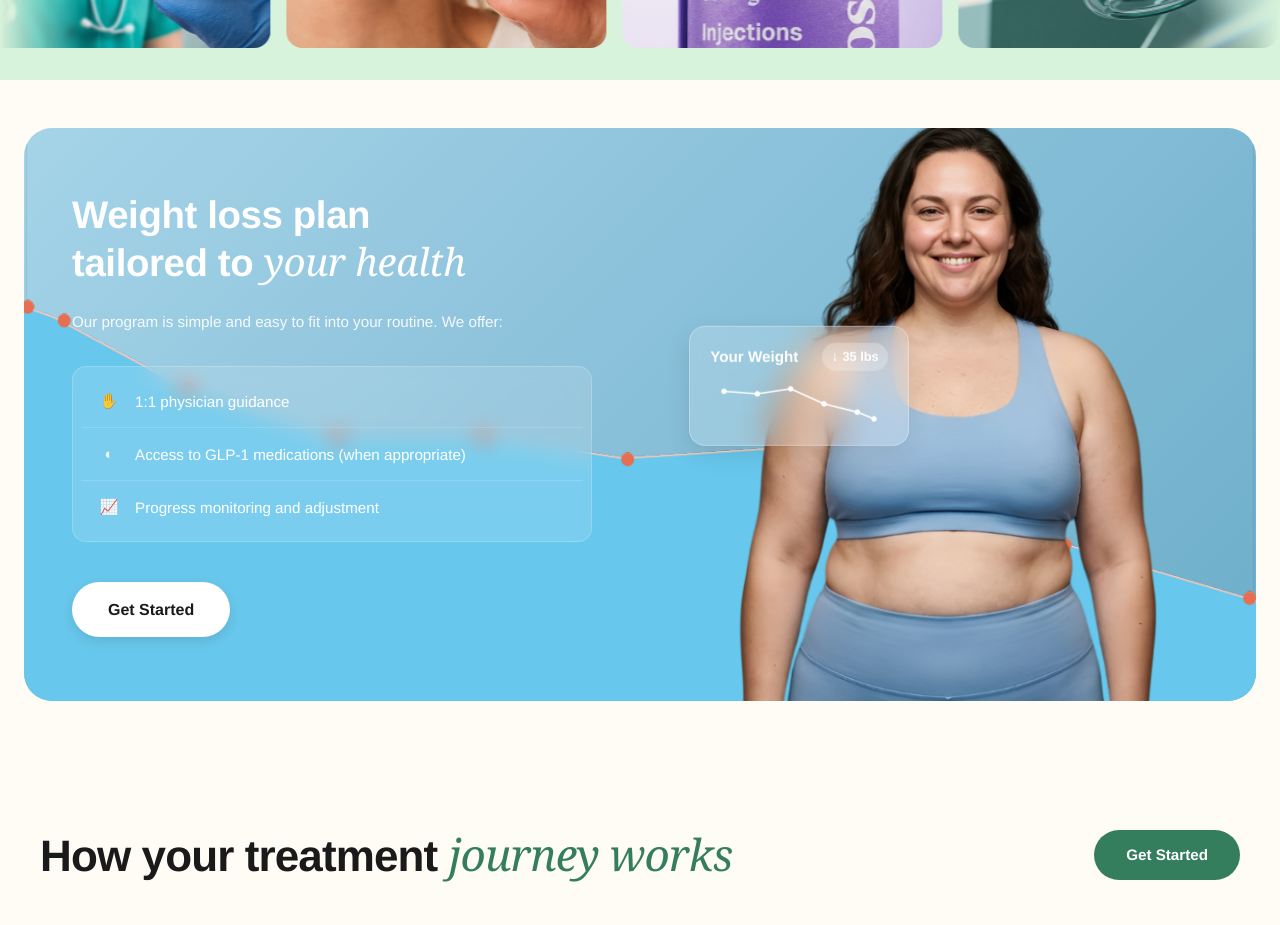
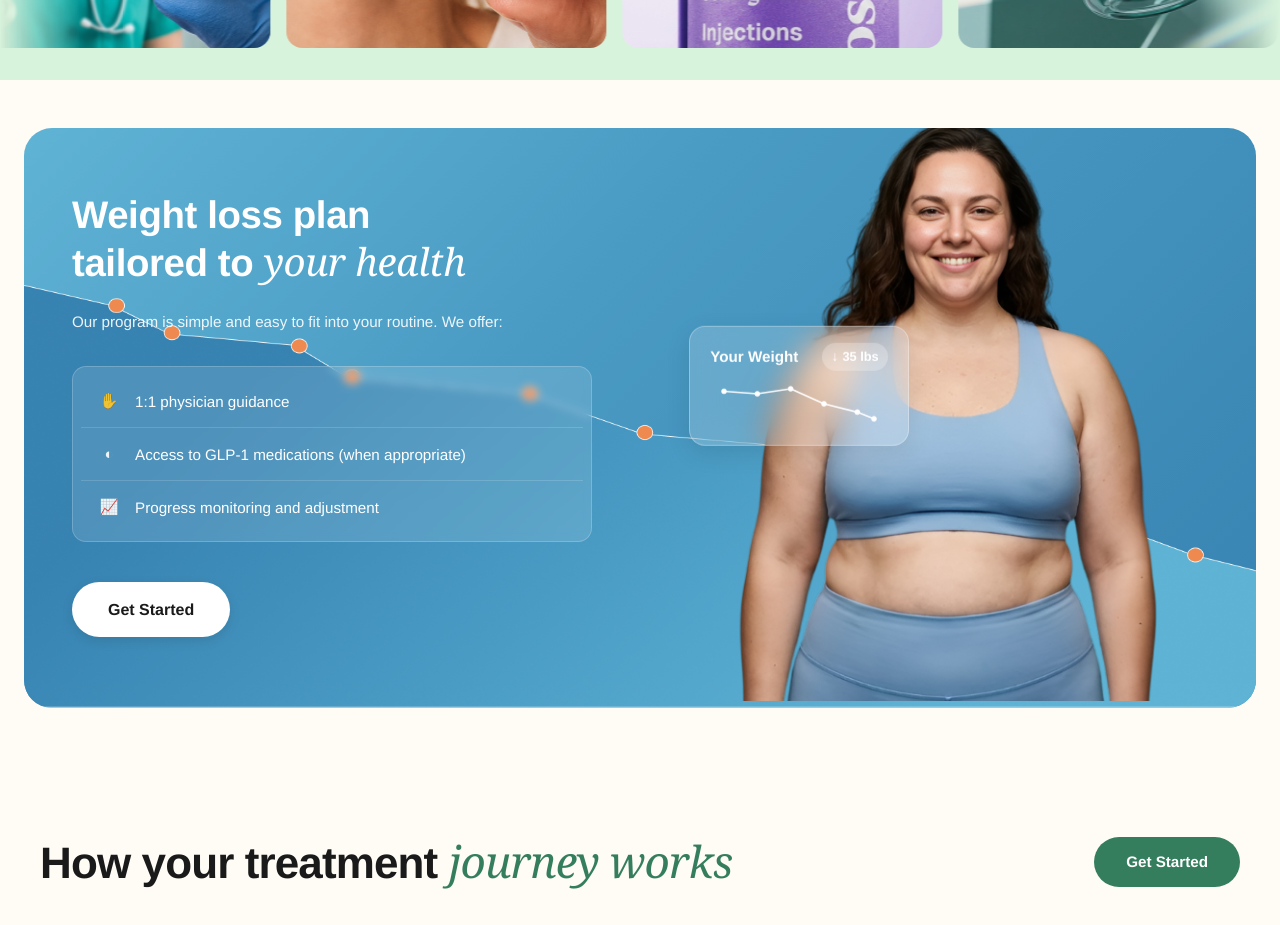
Before and after one commit to princsharma/glp1-homepage, a Next.js app: page / in a window 1280 px wide. Shown: the part 960-1885 px from the top of the page. Built offline with nearby package versions, Linux system fonts and the light colour scheme.

Commit message:
latest fixes by ap

```diff
--- a/components/sections/LoseWeightSection.module.css
+++ b/components/sections/LoseWeightSection.module.css
@@ -50,26 +50,14 @@
   position: relative;
   border-radius: 28px;
   overflow: hidden;
-  min-height: 540px;
+  min-height: 580px;
 
   /* base gradient */
-  background: linear-gradient(135deg, #a5d4e8 0%, #8ec3dc 40%, #6daec9 100%);
+ background: linear-gradient(135deg, #5fb3d4 0%, #4a9bc4 40%, #3782b1 100%);
 }
 
 /* overlay gradient */
-.container::before {
-  content: "";
-  position: absolute;
-  inset: 0;
-  border-radius: inherit;
 
-  background: linear-gradient(135deg, #5fb3d4 0%, #4a9bc4 40%, #3782b1 100%);
-
-  opacity: 0;
-  transition: opacity 0.4s ease;
-
-  pointer-events: none; /* doesn't block clicks */
-}
 
 /* hover effect */
 .container:hover::before {
@@ -146,8 +134,8 @@ max-width: 1280px;
   background-color: rgba(255, 255, 255, 0.12);
   border: 1px solid rgba(255, 255, 255, 0.2);
   border-radius: 14px;
-  backdrop-filter: blur(10px);
-  -webkit-backdrop-filter: blur(10px);
+  backdrop-filter: blur(4px);
+  -webkit-backdrop-filter: blur(4px);
 }
 
 .benefitItem {
@@ -365,7 +353,7 @@ max-width: 1280px;
   object-fit: cover;
 }
 .container:hover .bgCurve {
-  transform: translateY(80px);
+  transform: translateY(100px);
 }
 
 
```
Also changed, not shown: public/images/graph.png.
